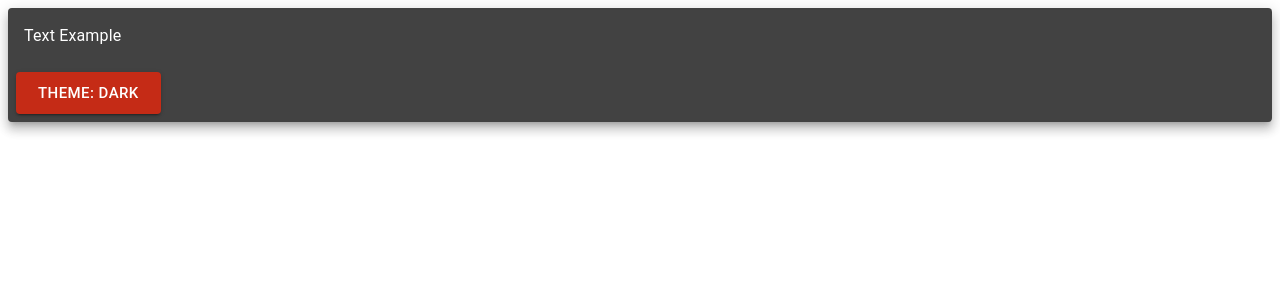
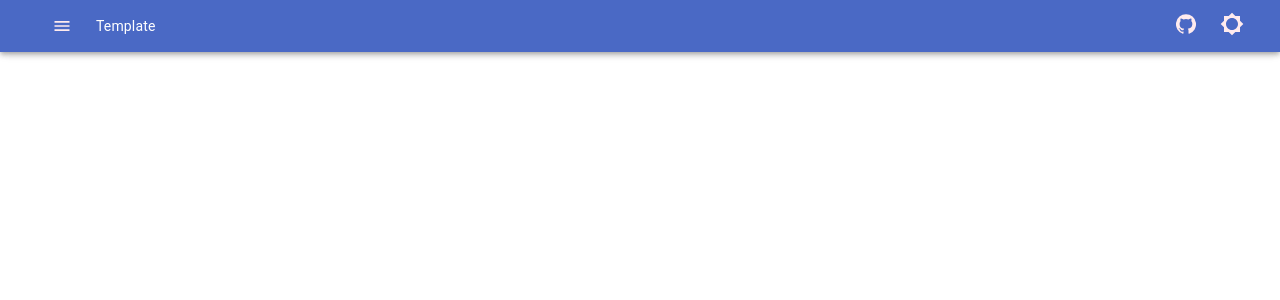
Before and after one commit to eric218110/B.A.R, a React (Create React App) app: page / in a window 1280 px wide. Shown: the top 300 px of the page. Built offline with nearby package versions, Linux system fonts and the light colour scheme.

Commit message:
Share ThemeState between CoreApplication and AppBarComponents

```diff
--- a/src/components/AppBar/index.tsx
+++ b/src/components/AppBar/index.tsx
@@ -12,10 +12,17 @@ import {
 import { GitHub, Brightness4, Brightness5, Menu } from "@material-ui/icons";
 import { red } from "@material-ui/core/colors";
 import { TollBarStyledContainer, TollBarStyledItems } from "./styles";
+import { updateTheme } from "../../store/theme/theme.action";
+import { ThemeState } from "../../store/theme/theme.types";
+import { ApplicationState } from "../../store";
+import { connect } from "react-redux";
 
 const color = red[50];
 
-interface IAppBarProps {}
+interface IAppBarProps {
+  updateTheme: typeof updateTheme;
+  theme: ThemeState
+}
 
 function HideOnScroll(props: any) {
   const { children, window } = props;
@@ -28,7 +35,7 @@ function HideOnScroll(props: any) {
   );
 }
 
-export const AppBarComponent: React.FC<IAppBarProps> = props => {
+const AppBarComponent: React.FC<IAppBarProps> = props => {
   return (
     <React.Fragment>
       <HideOnScroll {...props}>
@@ -49,18 +56,26 @@ export const AppBarComponent: React.FC<IAppBarProps> = props => {
                 <IconButton>
                   <GitHub style={{ color }} fontSize={"small"} />
                 </IconButton>
-                <IconButton>
-                  {true ? (
+                <IconButton onClick={() => {
+                  props.updateTheme({ darkMode: props.theme.darkMode })
+                }}>
+                  {props.theme.darkMode ? (
                     <Brightness4 style={{ color }} />
                   ) : (
-                    <Brightness5 style={{ color }} />
-                  )}
+                      <Brightness5 style={{ color }} />
+                    )}
                 </IconButton>
               </TollBarStyledItems>
             </TollBarStyledContainer>
           </Toolbar>
         </AppBar>
       </HideOnScroll>
-    </React.Fragment>
+    </React.Fragment >
   );
 };
+
+const MapStateToProps = (state: ApplicationState) => ({
+  theme: state.theme
+})
+
+export default connect(MapStateToProps, { updateTheme })(AppBarComponent);
--- a/src/core/index.tsx
+++ b/src/core/index.tsx
@@ -1,33 +1,25 @@
 import * as React from "react";
 import { ThemeState } from "../store/theme/theme.types";
 import { ApplicationState } from "../store";
-import { updateTheme } from '../store/theme/theme.action';
 import { connect } from "react-redux";
-import {
-  Card, CardContent,
-  Typography,
-  CardActions,
-  Button,
-  ThemeOptions,
-  createMuiTheme,
-  MuiThemeProvider
-} from "@material-ui/core";
+import { ThemeOptions, createMuiTheme, MuiThemeProvider } from "@material-ui/core";
 import { ThemeLight, ThemeDark } from "../global/theme";
+import { GlobalStyle } from "../global/styles";
+import { Routes } from "../routes";
 
 interface CoreProps {
-  updateTheme: typeof updateTheme;
   theme: ThemeState;
 }
 
-const Core: React.FC<CoreProps> = ({ theme, updateTheme }) => {
+const Core: React.FC<CoreProps> = ({ theme }) => {
 
   function createThemeProvider() {
     let currenteTheme: ThemeOptions
 
     if (theme.darkMode) {
+      currenteTheme = ThemeDark
+    } else {
       currenteTheme = ThemeLight
-    } else {
-      currenteTheme = ThemeDark
     }
 
     return createMuiTheme(currenteTheme);
@@ -35,22 +27,9 @@ const Core: React.FC<CoreProps> = ({ theme, updateTheme }) => {
 
   return (
     <React.Fragment>
+      <GlobalStyle />
       <MuiThemeProvider theme={createThemeProvider()}>
-        <Card elevation={8}>
-          <CardContent>
-            <Typography>
-              Text Example
-            </Typography>
-          </CardContent>
-          <CardActions>
-            <Button variant={'contained'} color={'primary'} size={'large'}
-              onClick={() => {
-                updateTheme({ darkMode: theme.darkMode })
-                console.log(theme)
-              }}
-            >{`Theme: ${(theme.darkMode) ? 'LIGTH' : 'DARK'}`}</Button>
-          </CardActions>
-        </Card>
+        <Routes />
       </MuiThemeProvider>
     </React.Fragment>
   );
@@ -60,4 +39,4 @@ const MapStateToProps = (state: ApplicationState) => ({
   theme: state.theme
 });
 
-export default connect(MapStateToProps, { updateTheme })(Core);
+export default connect(MapStateToProps)(Core);
--- a/src/pages/Home/index.tsx
+++ b/src/pages/Home/index.tsx
@@ -1,13 +1,19 @@
-import * as React from "react";
-import { DrawerComponent } from "../../components/Drawer";
-import { AppBarComponent } from "../../components/AppBar";
-import { Container } from "./styles";
+import * as React from 'react'
+import { updateTheme } from '../../store/theme/theme.action'
+import { ApplicationState } from '../../store';
+import { connect } from 'react-redux';
+import AppBarComponent from '../../components/AppBar'
 
-export const HomePage: React.FC = () => (
-  <React.Fragment>
-    <AppBarComponent />
-    <Container>
-      <DrawerComponent />
-    </Container>
-  </React.Fragment>
-);
+const HomePage: React.FC = () => {
+  return (
+    <React.Fragment>
+      <AppBarComponent />
+    </React.Fragment>
+  );
+}
+
+const MapStateToProps = (state: ApplicationState) => ({
+  theme: state.theme
+})
+
+export default connect(MapStateToProps, { updateTheme })(HomePage);
--- a/src/routes/index.tsx
+++ b/src/routes/index.tsx
@@ -1,15 +1,15 @@
 import * as React from "react";
 import { BrowserRouter as Router, Route, Switch } from "react-router-dom";
-import { HomePage } from "../pages/Home";
-import { DashboardPage } from "../pages/Dashboard";
-import { AboutPage } from "../pages/About";
+import HomePage from "../pages/Home";
+// import { DashboardPage } from "../pages/Dashboard";
+// import { AboutPage } from "../pages/About";
 
 export const Routes: React.FC = () => (
   <Router>
     <Switch>
       <Route exact path="/" component={HomePage} />
-      <Route path="/dashboard" component={DashboardPage} />
-      <Route path="/about" component={AboutPage} />
+      {/* <Route path="/dashboard" component={DashboardPage} /> */}
+      {/* <Route path="/about" component={AboutPage} /> */}
       <Route path="*" component={() => <h1>Page not Found</h1>} />
     </Switch>
   </Router>
```
